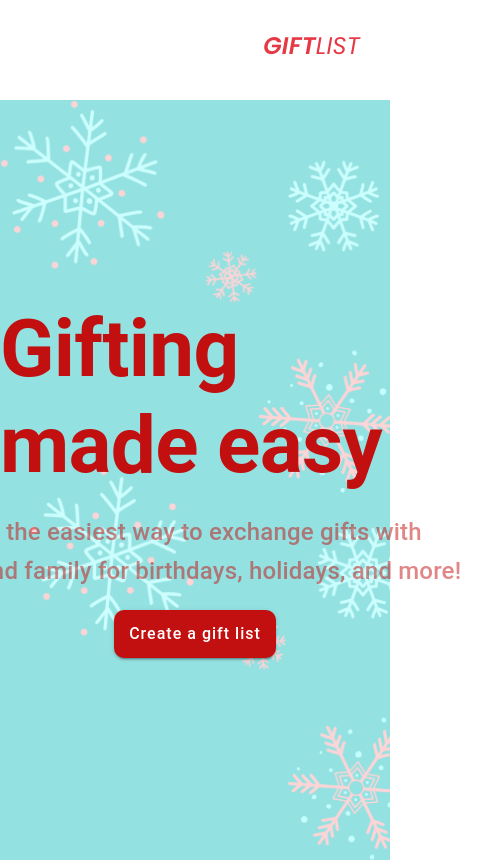
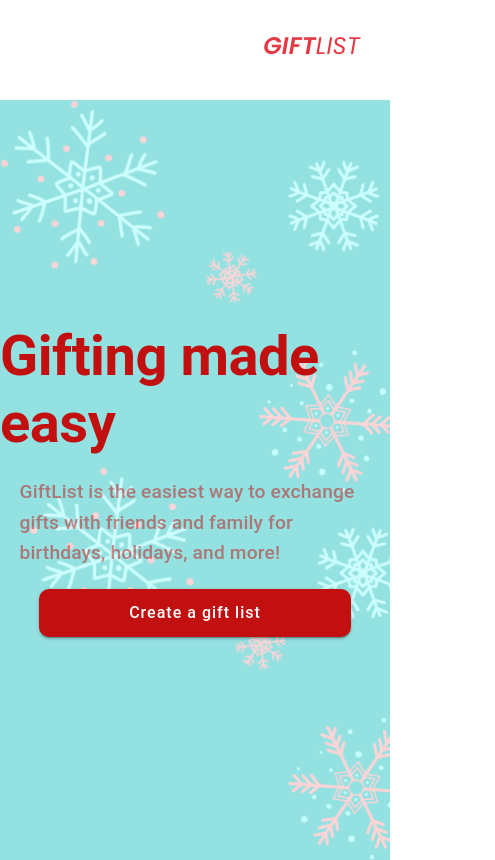
Before and after one commit to FatimaMary/giftlist, a React (Create React App) app in the folder client/: page / in a window 390 px wide. Shown: the whole page, 495 px wide, since content can reach past the window. Built offline with nearby package versions, Linux system fonts and the light colour scheme; the HTML template or start-up script is replaced by a standard one.

Commit message:
Update index.jsx

```diff
--- a/client/src/scenes/welcomepage/index.jsx
+++ b/client/src/scenes/welcomepage/index.jsx
@@ -23,6 +23,12 @@ function WelcomePage() {
                 gap: '20px',
                 height: '90vh',
                 width: '100vw',
+                "@media (min-width: 768px)": {
+                    padding: '0 40px',
+                },
+                "@media (min-width: 1024px)": {
+                    padding: '0 80px',
+                },
             }}
             className='boxcomponent'
         >
@@ -32,6 +38,9 @@ function WelcomePage() {
                     fontWeight:'bold',
                     fontSize: '5rem',
                     color: '#C21010',
+                    "@media (max-width: 768px)": {
+                        fontSize: '3.5rem',
+                    },
                 }}
             >
                 Gifting made easy
@@ -43,6 +52,10 @@ function WelcomePage() {
                     width: '600px',
                     opacity: '0.5',
                     color: '#C21010',
+                    "@media (max-width: 768px)": {
+                        fontSize: '1.2rem',
+                        width: '90%',
+                    },
                 }}
             >
                 GiftList is the easiest way to exchange gifts with friends and family for birthdays, holidays, and more!
@@ -62,7 +75,10 @@ function WelcomePage() {
                         background: '#fff',
                         color: '#C21010',
                         border: '1px solid #C21010'
-                    }
+                    },
+                    "@media (max-width: 768px)": {
+                        width: '80%',
+                    },
                 }}
             >
                 Create a gift list
```
